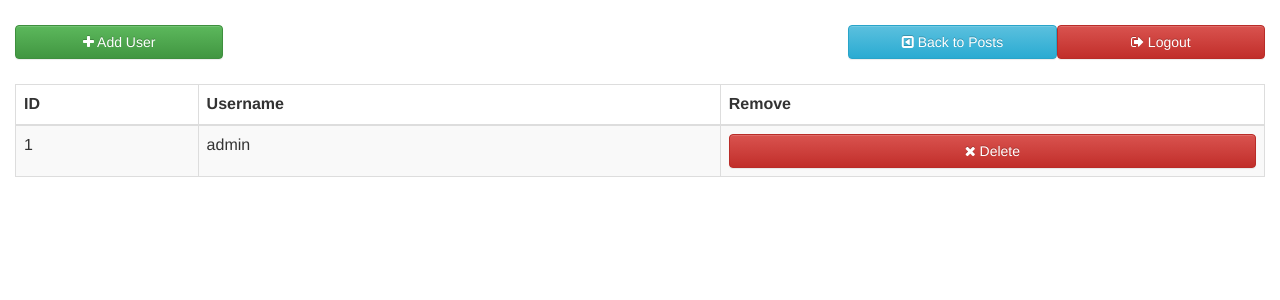
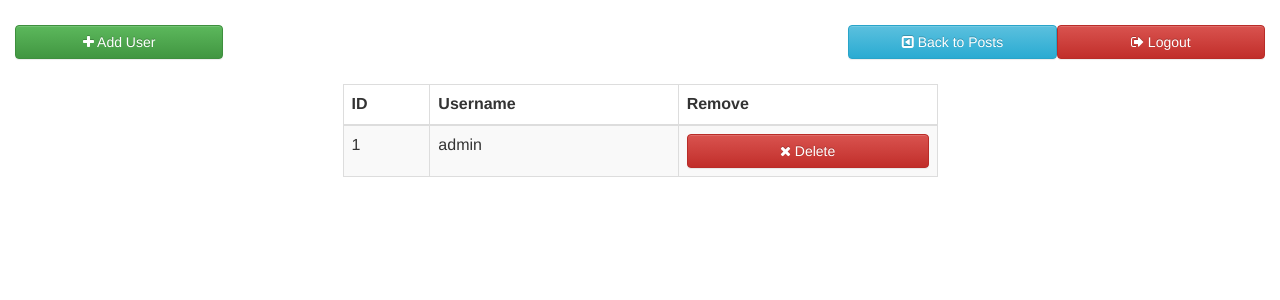
Before and after one commit to DrRoach/cms, a PHP site: page /users.php in a window 1280 px wide. Shown: the top 300 px of the page. Run offline with PHP 8.4, Linux system fonts and the light colour scheme; a user stored in the database is signed in; data comes from the database, SQL or seed files in the repository; some libraries are stand-ins or nearby versions.

Commit message:
Changed users table css

```diff
--- a/users.php
+++ b/users.php
@@ -17,6 +17,7 @@
         endif;
     ?>
 
+    <div class="col-xs-12 col-sm-6 col-sm-offset-3">
         <table class="table table-striped table-bordered">
             <thead>
                 <tr>
@@ -36,3 +37,4 @@
             </tbody>
         </table>
     </div>
+</div>
```
Lines whose indentation alone changed are shown as unchanged.
